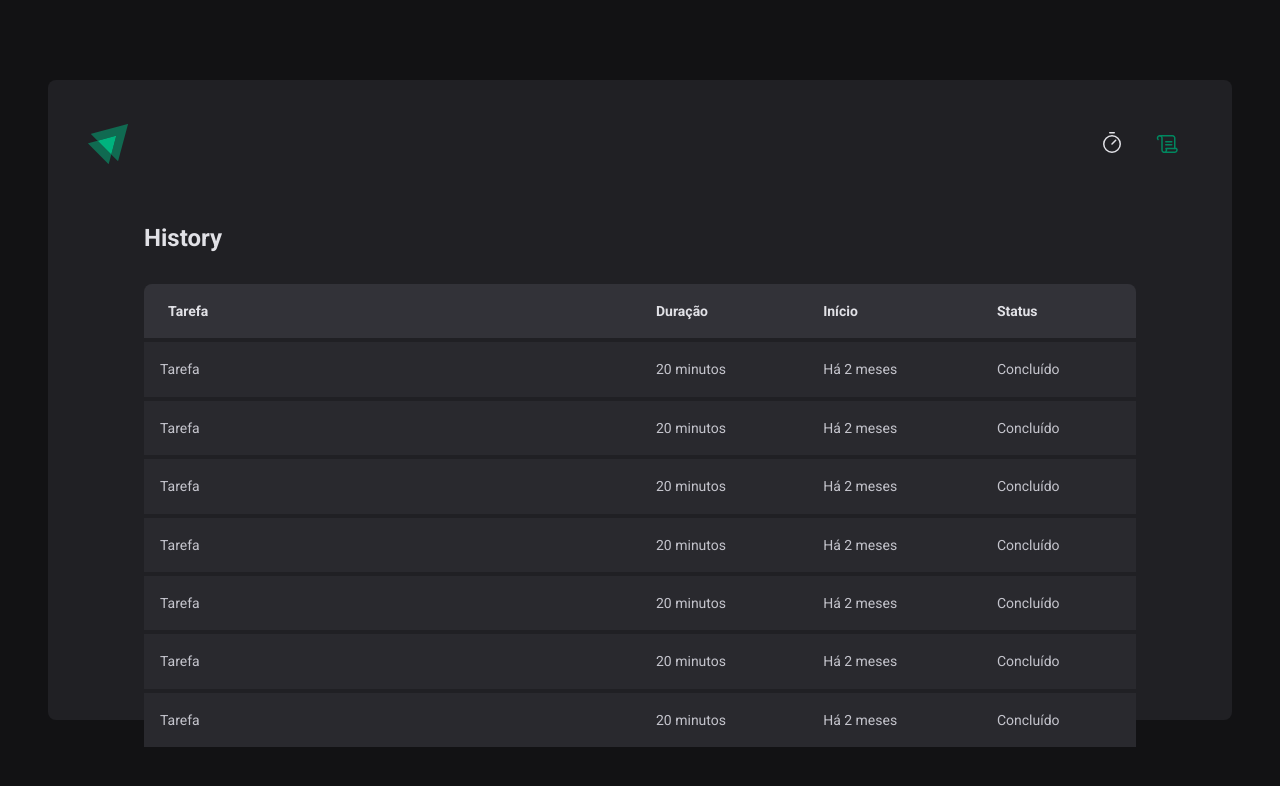
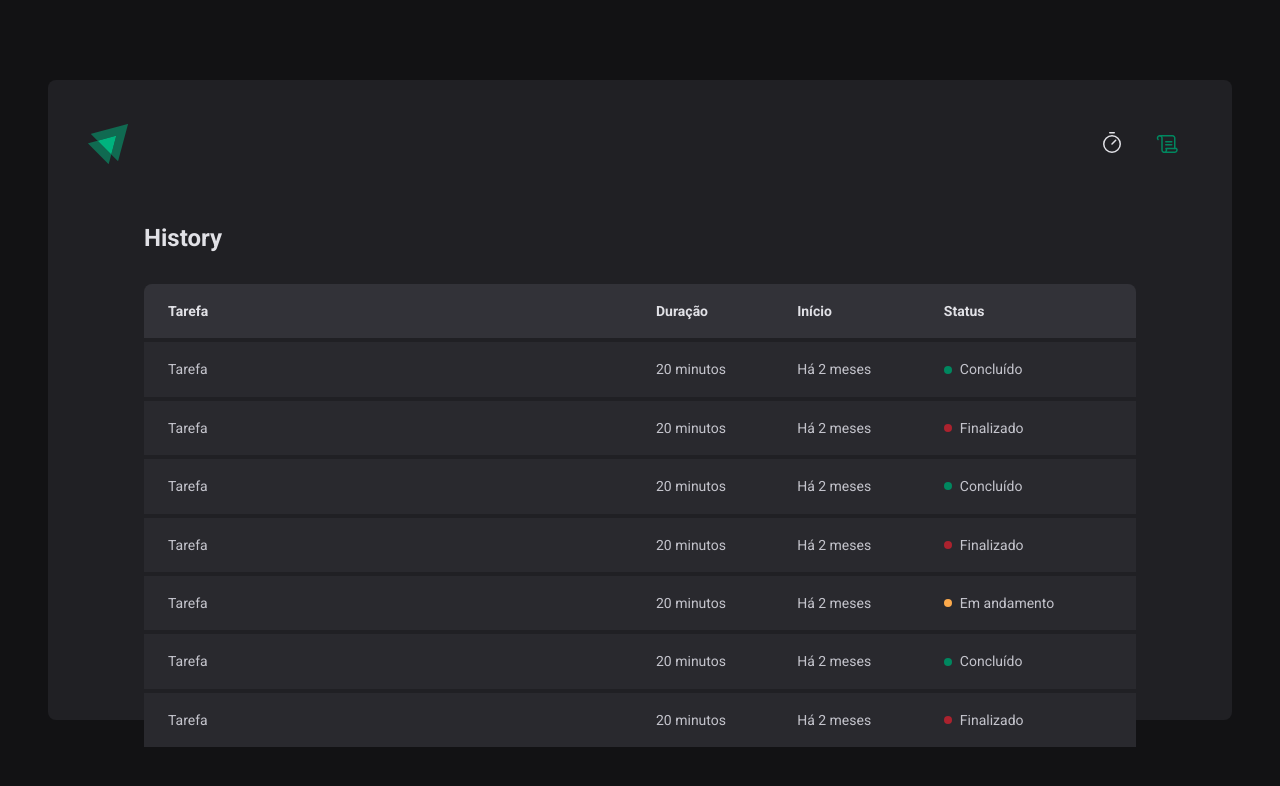
Before and after one commit to c4mpos-dev/ignite-timer, a React (Vite) app: page /history in a window 1280 px wide. Shown: the top 786 px of the page. Built offline with nearby package versions, Linux system fonts and the light colour scheme.

Commit message:
Status component

```diff
--- a/src/pages/History/index.tsx
+++ b/src/pages/History/index.tsx
@@ -1,4 +1,4 @@
-import { HistoryContainer, HistoryList } from "./styles";
+import { HistoryContainer, HistoryList, Status } from "./styles";
 
 export function History() {
     return(
@@ -21,43 +21,57 @@
                             <td>Tarefa</td>
                             <td>20 minutos</td>
                             <td>Há 2 meses</td>
-                            <td>Concluído</td>
+                            <td>
+                                <Status statusColor="green">Concluído</Status>
+                            </td>
                         </tr>
                         <tr>
                             <td>Tarefa</td>
                             <td>20 minutos</td>
                             <td>Há 2 meses</td>
-                            <td>Concluído</td>
+                            <td>
+                                <Status statusColor="red">Finalizado</Status>
+                            </td>
                         </tr>
                         <tr>
                             <td>Tarefa</td>
                             <td>20 minutos</td>
                             <td>Há 2 meses</td>
-                            <td>Concluído</td>
+                            <td>
+                                <Status statusColor="green">Concluído</Status>
+                            </td>
                         </tr>
                         <tr>
                             <td>Tarefa</td>
                             <td>20 minutos</td>
                             <td>Há 2 meses</td>
-                            <td>Concluído</td>
+                            <td>
+                                <Status statusColor="red">Finalizado</Status>
+                            </td>
                         </tr>
                         <tr>
                             <td>Tarefa</td>
                             <td>20 minutos</td>
                             <td>Há 2 meses</td>
-                            <td>Concluído</td>
+                            <td>
+                                <Status statusColor="yellow">Em andamento</Status>
+                            </td>
                         </tr>
                         <tr>
                             <td>Tarefa</td>
                             <td>20 minutos</td>
                             <td>Há 2 meses</td>
-                            <td>Concluído</td>
+                            <td>
+                                <Status statusColor="green">Concluído</Status>
+                            </td>
                         </tr>
                         <tr>
                             <td>Tarefa</td>
                             <td>20 minutos</td>
                             <td>Há 2 meses</td>
-                            <td>Concluído</td>
+                            <td>
+                                <Status statusColor="red">Finalizado</Status>
+                            </td>
                         </tr>
                     </tbody>
                 </table>
--- a/src/pages/History/styles.ts
+++ b/src/pages/History/styles.ts
@@ -49,6 +49,38 @@
             padding: 1rem;
             font-size: 0.875rem;
             line-height: 1.6;
+
+            &:first-child {
+                padding-left: 1.5rem;
+            }
+
+            &:last-child {
+                padding-right: 1.5rem;
+            }
         }
     }
 `;
+
+const STATUS_COLORS = {
+    yellow: "yellow-500",
+    red: "red-500",
+    green: "green-500"
+}
+
+interface StatusProps {
+    statusColor: keyof typeof STATUS_COLORS;
+}
+
+export const Status = styled.span<StatusProps>`
+    display: flex;
+    align-items: center;
+    gap: 0.5rem;
+
+    &::before {
+        content: '';
+        width: 0.5rem;
+        height: 0.5rem;
+        border-radius: 9999px;
+        background: ${(props) => props.theme[STATUS_COLORS[props.statusColor]]};
+    }
+`;
```
